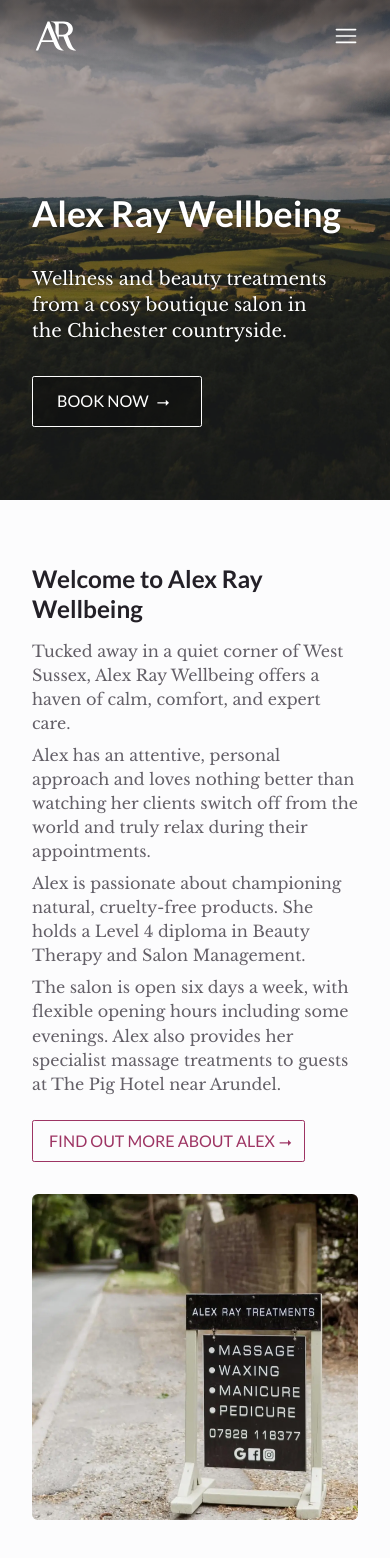
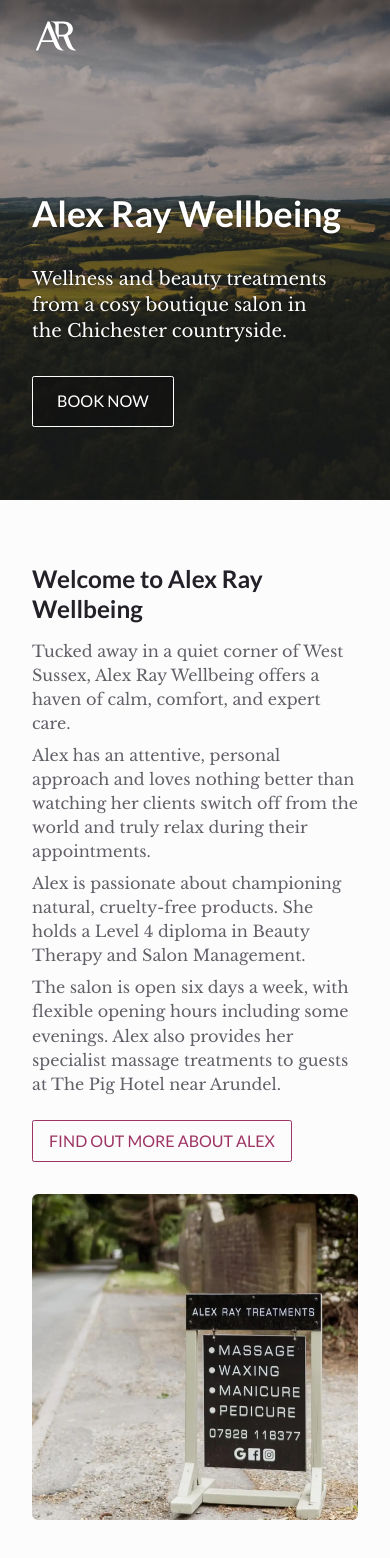
Before and after one commit to Black-and-White-Web-Development/alex-ray-treatments, a React (Vite) app: page / in a window 390 px wide. Shown: the top 1558 px of the page. Built offline with nearby package versions, Linux system fonts and the light colour scheme.

Commit message:
Feat: update all icons to use FontAwesome - Uninstall Radix UI React Icons

```diff
--- a/package.json
+++ b/package.json
@@ -16,7 +16,6 @@
 		"@awesome.me/kit-d5b9232d46": "^1.0.13",
 		"@fortawesome/fontawesome-svg-core": "^7.0.0",
 		"@fortawesome/react-fontawesome": "^0.2.5",
-		"@radix-ui/react-icons": "^1.3.2",
 		"clsx": "^2.1.1",
 		"framer-motion": "^12.23.6",
 		"radix-ui": "^1.4.2",
--- a/src/components/Footer/Footer.scss
+++ b/src/components/Footer/Footer.scss
@@ -124,7 +124,7 @@
 				transition-duration: 800ms;
 			}
 
-			&:hover::after {
+			&:hover .footer__social-arrow {
 				opacity: 1;
 				transition-duration: 400ms;
 				transform: translateX(4px);
@@ -132,14 +132,17 @@
 		}
 	}
 
+  &__social-arrow {
+    transform: translateX(0);
+    opacity: 0;
+
+    transition-property: opacity, transform;
+    transition-duration: 800ms;
+  }
+
 	&__social-icon {
 		color: hsl(333, 50%, 79%);
 		transition-property: color;
 		transition-duration: 400ms;
 	}
-
-	&__link-icon {
-		width: u.rem(24);
-		filter: invert(1);
-	}
 }
--- a/src/components/Footer/Footer.tsx
+++ b/src/components/Footer/Footer.tsx
@@ -1,6 +1,7 @@
 import { faFacebookF } from "@awesome.me/kit-d5b9232d46/icons/classic/brands";
 import { faGoogle } from "@awesome.me/kit-d5b9232d46/icons/classic/brands";
 import { faInstagram } from "@awesome.me/kit-d5b9232d46/icons/classic/brands";
+import { faArrowRight } from "@awesome.me/kit-d5b9232d46/icons/classic/light";
 import { FontAwesomeIcon } from "@fortawesome/react-fontawesome";
 import { NavLink } from "react-router-dom";
 
@@ -60,6 +61,7 @@
 						>
 							<FontAwesomeIcon className="footer__social-icon" icon={faGoogle} />
 							Google Maps
+							<FontAwesomeIcon className="footer__social-arrow" icon={faArrowRight} />
 						</a>
 						<a
 							href="https://www.instagram.com/alexraytreatments/"
@@ -69,6 +71,7 @@
 						>
 							<FontAwesomeIcon className="footer__social-icon" icon={faInstagram} />
 							Instagram
+							<FontAwesomeIcon className="footer__social-arrow" icon={faArrowRight} />
 						</a>
 						<a
 							href="https://www.facebook.com/alexraytreatments/?locale=en_GB"
@@ -78,6 +81,7 @@
 						>
 							<FontAwesomeIcon className="footer__social-icon" icon={faFacebookF} />
 							Facebook
+							<FontAwesomeIcon className="footer__social-arrow" icon={faArrowRight} />
 						</a>
 					</div>
 				</div>
--- a/src/components/Hero/Hero.scss
+++ b/src/components/Hero/Hero.scss
@@ -106,24 +106,22 @@
 		transition-property: color, background-color;
 		transition-duration: 1200ms;
 
-		&::after {
-			content: "⭢";
-			width: 20px;
-			transition-property: transform;
-			transition-duration: 1600ms;
-		}
-
 		&:hover {
 			color: black;
 			background-color: white;
 			transition-duration: 400ms;
 		}
 
-		&:hover::after {
+		&:hover .hero__cta-icon {
 			transform: translateX(8px);
 			transition-duration: 800ms;
 		}
 	}
+
+  &__cta-icon {
+    transition-property: transform;
+    transition-duration: 1600ms;
+  }
 }
 
 .hero--full-height .hero {
--- a/src/components/Hero/Hero.tsx
+++ b/src/components/Hero/Hero.tsx
@@ -1,5 +1,7 @@
 import type { ReactNode } from "react";
 
+import { faArrowRight } from "@awesome.me/kit-d5b9232d46/icons/classic/light";
+import { FontAwesomeIcon } from "@fortawesome/react-fontawesome";
 import clsx from "clsx";
 import { motion, AnimatePresence } from "framer-motion";
 import { Link } from "react-router-dom";
@@ -54,6 +56,7 @@
 					{cta && (
 						<Link className="hero__cta" to={cta.href}>
 							{cta.label}
+							<FontAwesomeIcon className="hero__cta-icon" icon={faArrowRight} />
 						</Link>
 					)}
 					{children}
--- a/src/components/NavigationDialog/NavigationDialog.tsx
+++ b/src/components/NavigationDialog/NavigationDialog.tsx
@@ -1,6 +1,7 @@
 import { useEffect, useState } from "react";
 
-import { HamburgerMenuIcon, Cross1Icon } from "@radix-ui/react-icons";
+import { faBars, faXmark } from "@awesome.me/kit-d5b9232d46/icons/classic/light";
+import { FontAwesomeIcon } from "@fortawesome/react-fontawesome";
 import { Dialog } from "radix-ui";
 import { useLocation } from "react-router-dom";
 
@@ -24,7 +25,7 @@
 						className="nav-dialog__action nav-dialog__action--trigger"
 						aria-label="Open navigation menu"
 					>
-						<HamburgerMenuIcon className="nav-dialog__icon" />
+						<FontAwesomeIcon className="nav-dialog__icon" icon={faBars} />
 					</button>
 				</Dialog.Trigger>
 				<Dialog.Portal>
@@ -37,7 +38,7 @@
 									className="nav-dialog__action nav-dialog__action--close"
 									aria-label="Close navigation menu"
 								>
-									<Cross1Icon className="nav-dialog__icon" />
+									<FontAwesomeIcon className="nav-dialog__icon" icon={faXmark} />
 								</button>
 							</Dialog.Close>
 						</header>
--- a/src/components/TextWithImage/TextWithImage.scss
+++ b/src/components/TextWithImage/TextWithImage.scss
@@ -34,7 +34,8 @@
 
   &__cta {
     display: flex;
-    text-transform: uppercase;
+    align-items: center;
+    gap: var(--space-2);
 
     margin-block-start: var(--space-4);
     padding: var(--space-2) var(--space-4);
@@ -45,6 +46,7 @@
     border-color: var(--text-accent-2);
     border-radius: var(--radius-1);
 
+    text-transform: uppercase;
     color: var(--text-accent-2);
 
     transition-property: color, background-color;
@@ -56,14 +58,14 @@
       transition-duration: 300ms
     }
 
-    &::after {
-      content: "⭢";
-      position: static;
+    &:hover .text-with-image__cta-icon {
+      opacity: 1;
+      transition-duration: 400ms;
+      transform: translateX(4px);
+    }
+  }
 
-      height: auto;
-
-      background-color: transparent;
-
+  &__cta-icon {
       transform: translateX(0);
       opacity: 0;
 
@@ -74,12 +76,5 @@
         opacity: 1;
         transform: translateX(4px);
       }
-    }
-
-    &:hover::after {
-      opacity: 1;
-      transition-duration: 400ms;
-      transform: translateX(4px);
-    }
   }
 }
--- a/src/components/TextWithImage/TextWithImage.tsx
+++ b/src/components/TextWithImage/TextWithImage.tsx
@@ -1,3 +1,5 @@
+import { faArrowRight } from "@awesome.me/kit-d5b9232d46/icons/classic/light";
+import { FontAwesomeIcon } from "@fortawesome/react-fontawesome";
 import clsx from "clsx";
 import { Link } from "react-router-dom";
 import "./TextWithImage.scss";
@@ -30,6 +32,7 @@
 					{cta && (
 						<Link to={cta.href} className="text-with-image__cta">
 							{cta.label}
+							<FontAwesomeIcon className="text-with-image__cta-icon" icon={faArrowRight} />
 						</Link>
 					)}
 				</article>
```
Also changed, not shown: src/components/Navigation/NavDropdown/NavDropdown.tsx (+9 -9 lines), 1 other file (tests, documents, lock files or other folders).
